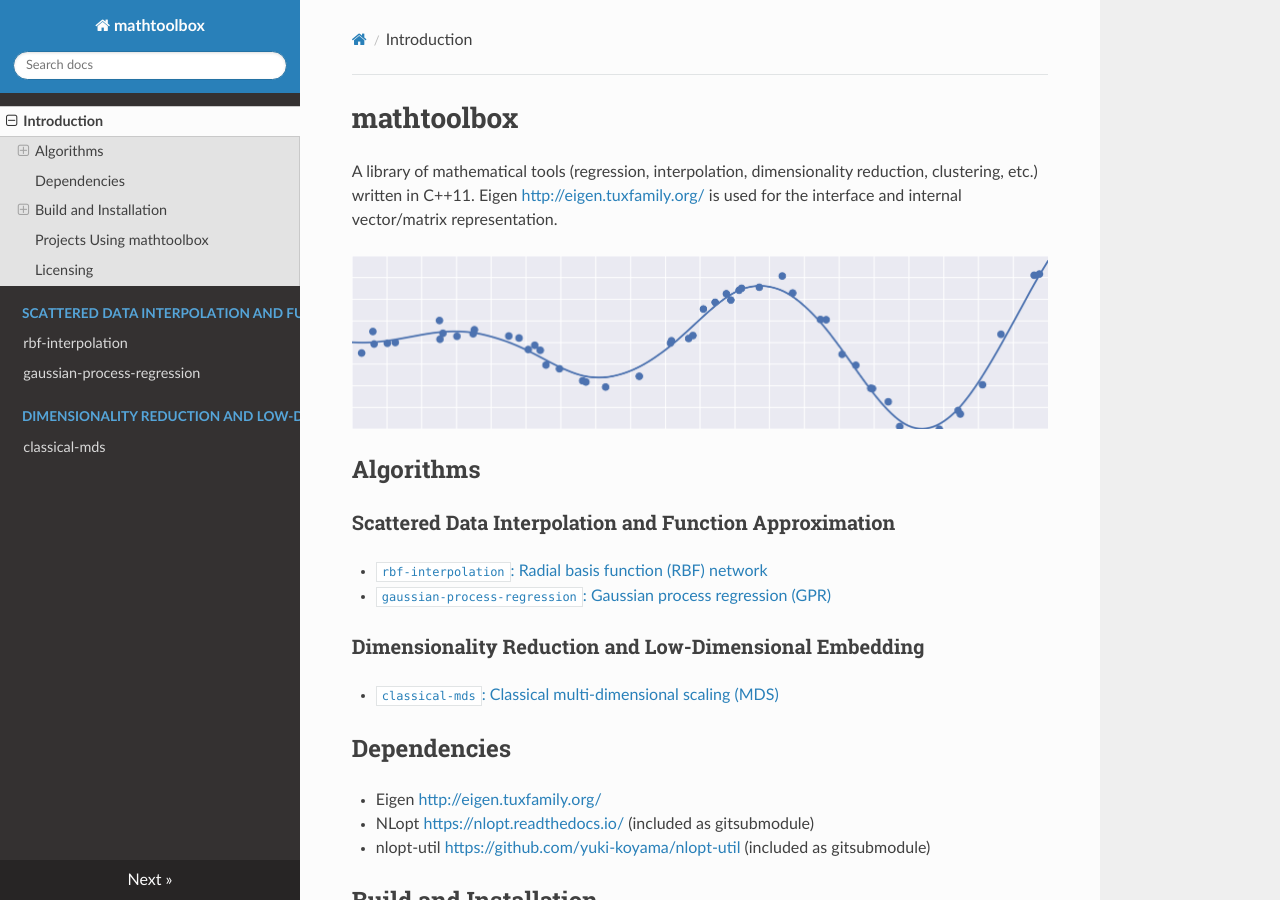
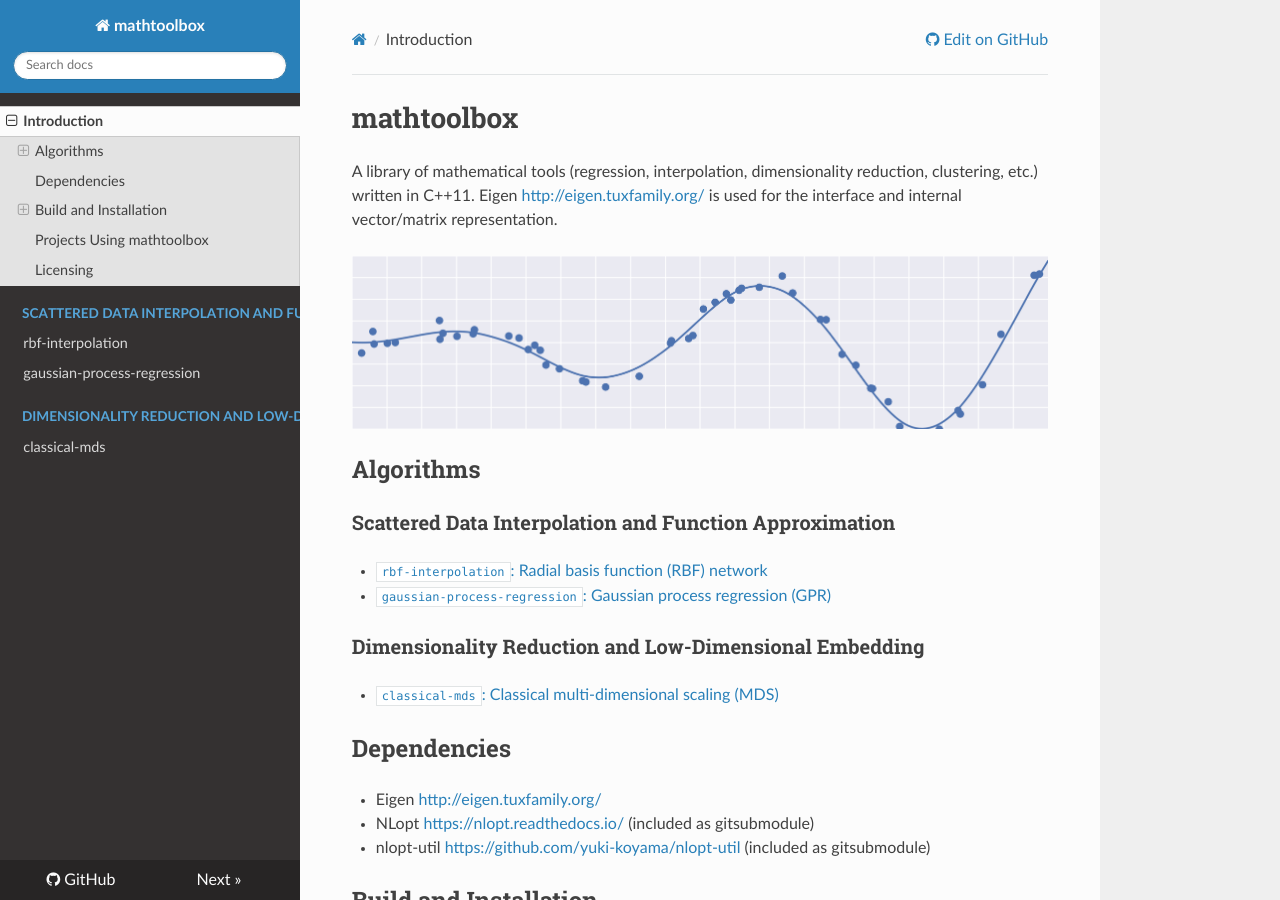
Before and after one commit to yuki-koyama/mathtoolbox, an MkDocs documentation site: the page built from docs/index.md, in a window 1280 px wide and 900 px high. Built offline with MkDocs 1.6.1, drawn with Linux system fonts in a browser that asks for light colours; nearby versions of some CDN libraries; old or Windows-style settings are respelled for this version of MkDocs.

Commit message:
Add links to GitHub repository and close #33

```diff
--- a/mkdocs.yml
+++ b/mkdocs.yml
@@ -13,3 +13,5 @@
     - 'gaussian-process-regression.md'
   - 'Dimensionality Reduction and Low-Dimensional Embedding':
     - 'classical-mds.md'
+repo_name: GitHub
+repo_url: https://github.com/yuki-koyama/mathtoolbox/
```
